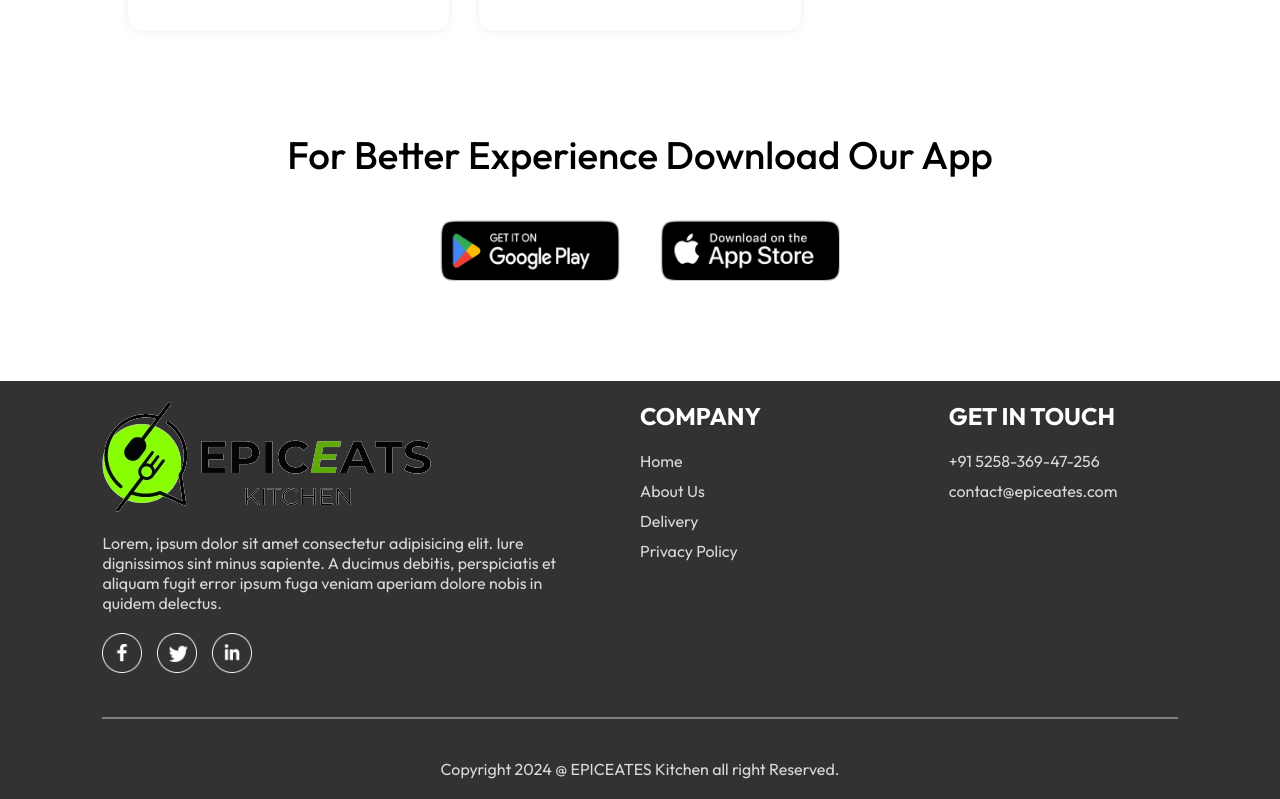
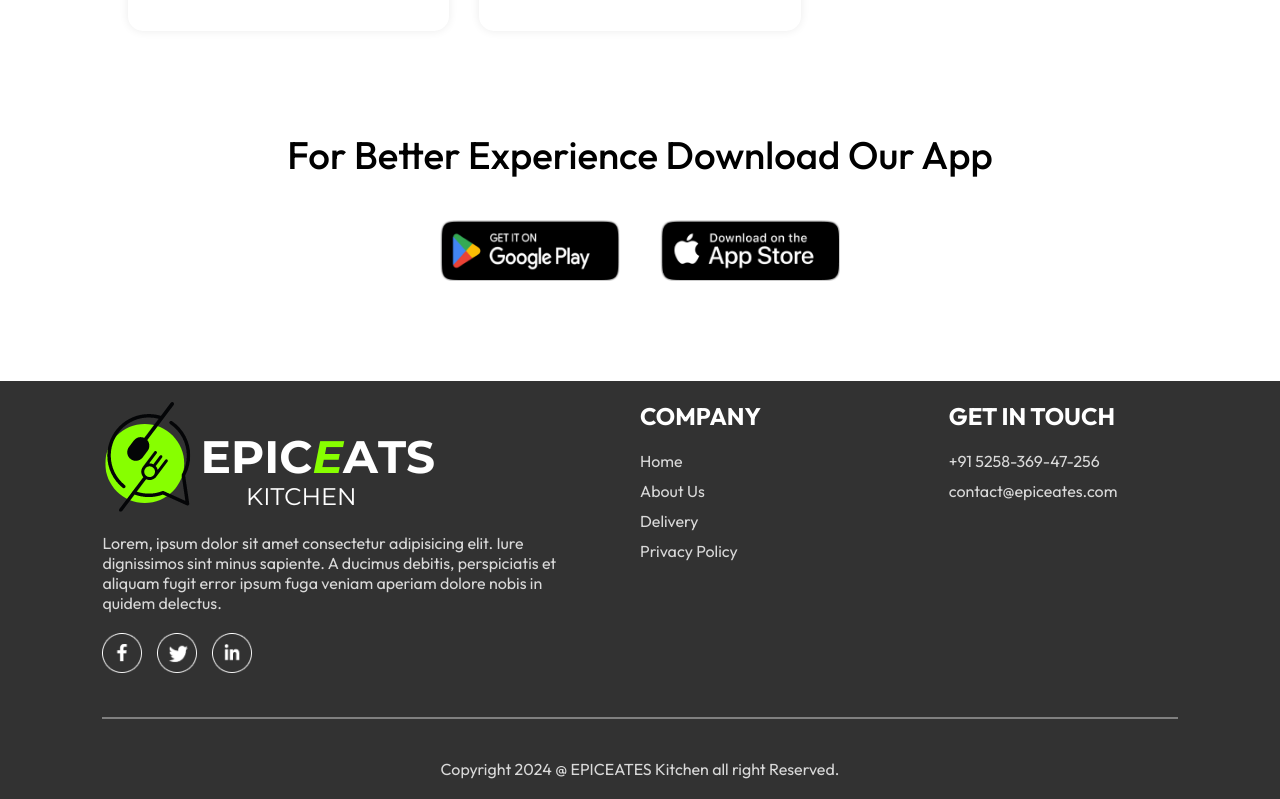
Before and after one commit to Tapas-Dalui/epiceats, a React (Vite) app: page / in a window 1280 px wide. Shown: the part 5929-6728 px from the top of the page. Built offline with nearby package versions, Linux system fonts and the light colour scheme.

Commit message:
Change Footer icon Logo

```diff
--- a/src/assets/assets.js
+++ b/src/assets/assets.js
@@ -43,6 +43,7 @@
 import food_30 from './food_30.png'
 import food_31 from './food_31.png'
 import food_32 from './food_32.png'
+import footer from './footer.png'
 
 import add_icon_white from './add_icon_white.png'
 import add_icon_green from './add_icon_green.png'
@@ -79,7 +80,8 @@
     profile_icon,
     logout_icon,
     bag_icon,
-    parcel_icon
+    parcel_icon,
+    footer
 }
 
 export const menu_list = [
--- a/src/components/Footer/Footer.jsx
+++ b/src/components/Footer/Footer.jsx
@@ -8,7 +8,7 @@
             <div className="footer" id='footer'>
                 <div className="footer-content">
                     <div className="footer-content-left">
-                        <img src={assets.logo} alt="" />
+                        <img src={assets.footer} alt="" />
                         <p>Lorem, ipsum dolor sit amet consectetur adipisicing elit. Iure dignissimos sint minus sapiente. A ducimus debitis, perspiciatis et aliquam fugit error ipsum fuga veniam aperiam dolore nobis in quidem delectus.</p>
                         <div className="footer-social-icons">
                             <img src={assets.facebook_icon} alt="" />
```
Also changed, not shown: src/assets/footer.png (added).
